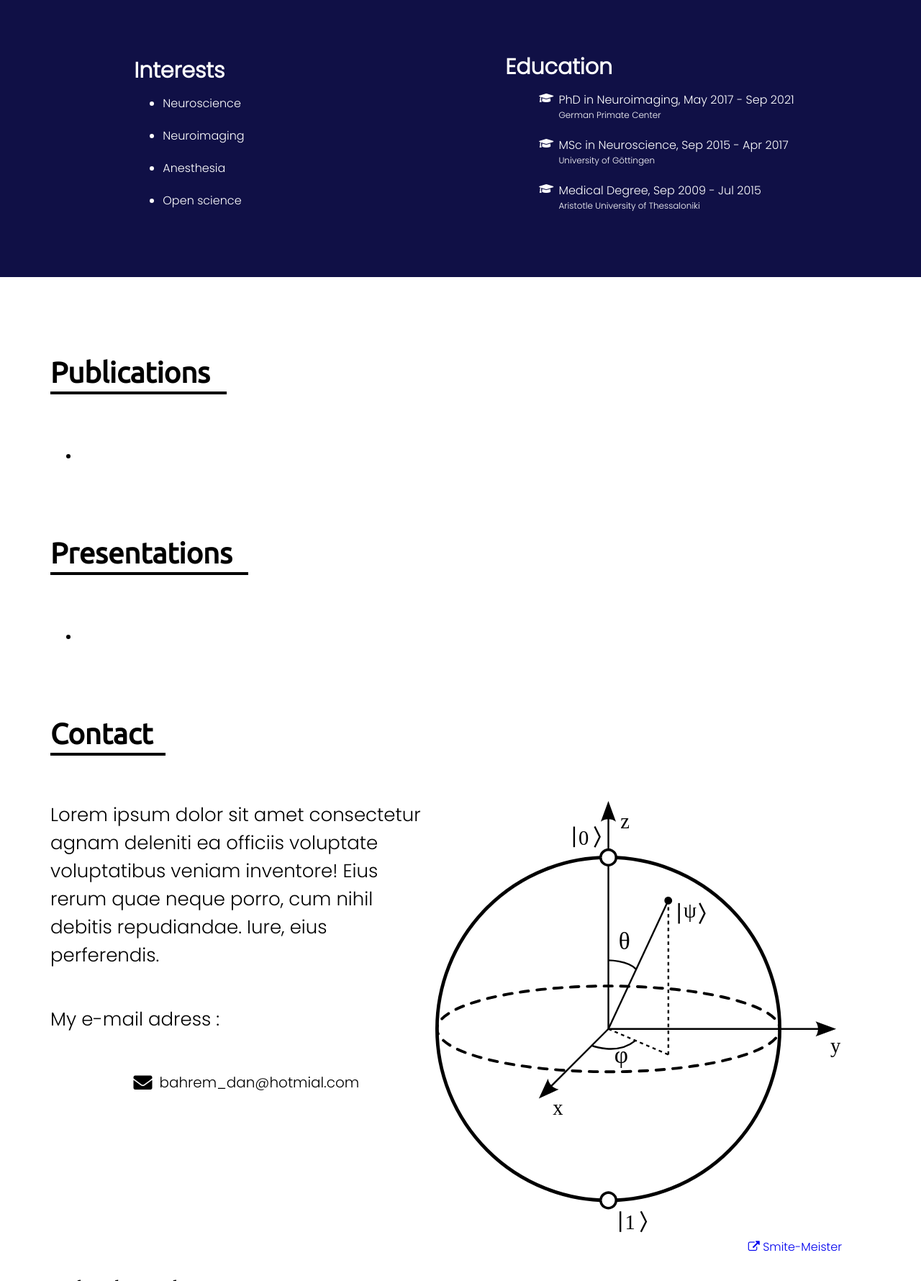
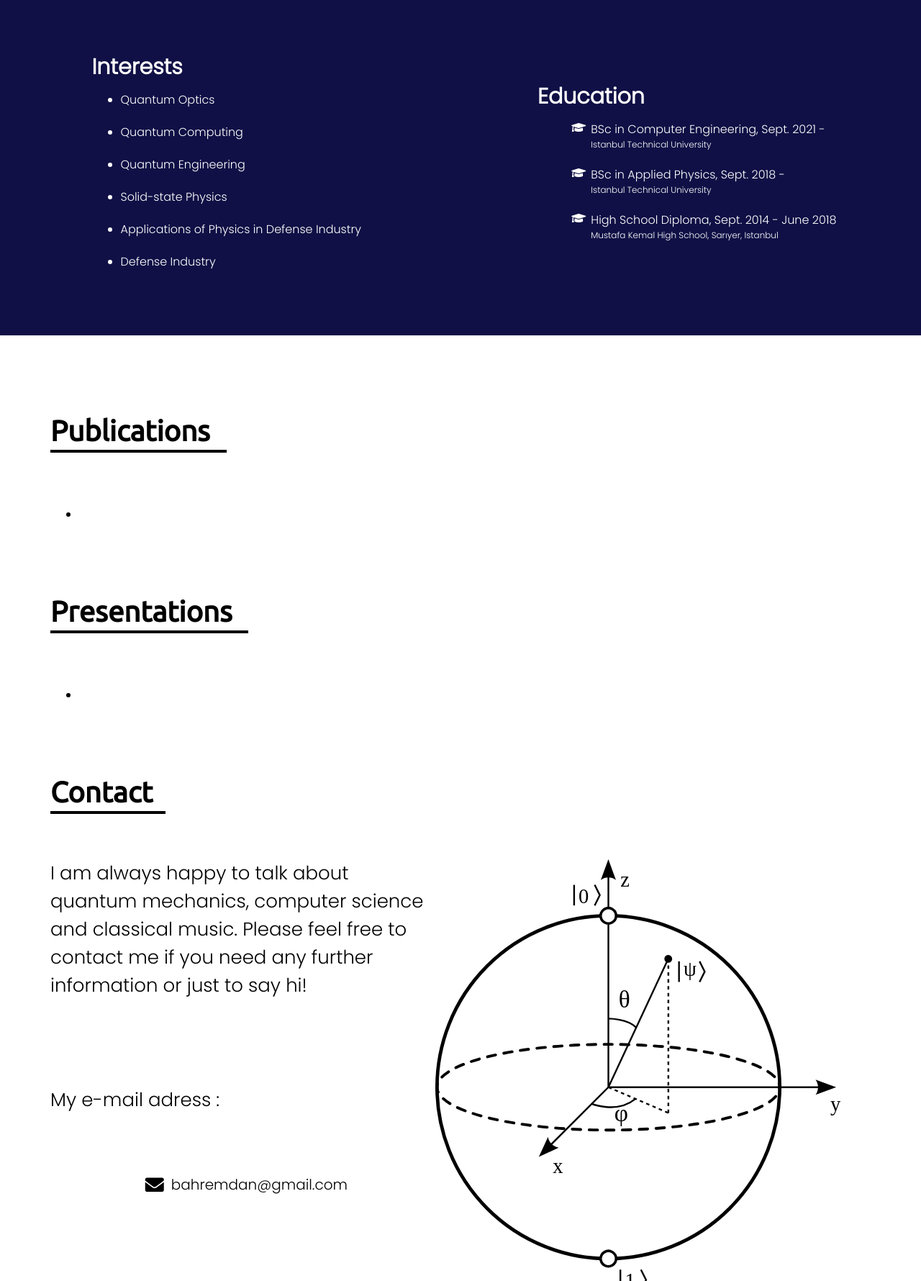
Before and after one commit to bahremsd/personal, a plain HTML site: page index.html in a window 1280 px wide. Shown: the part 1020-2800 px from the top of the page at 72% size. Drawn offline with Linux system fonts and the light colour scheme.

Commit message:
15. commit

```diff
--- a/index.html
+++ b/index.html
@@ -60,7 +60,7 @@
                     <img src="img/profile.jpg" alt="">
                 </div>
                 <div class="column right">
-                    <p>Lorem ipsum dolor sit amet consectetur <a href="https://www.google.com.tr/?hl=tr" target="_blank" style="color: rgb(156, 13, 156); text-decoration: none;" > adipisicing elit.</a>  Ex rerum mollitia voluptate dicta, velit quam at inventore repudiandae asperiores? Omnis earum ratione iusto voluptate debitis numquam est vel cupiditate quam vero consequuntur commodi amet officiis, eveniet, culpa quidem pariatur repellendus non dolore nostrum nam! Omnis iste suscipit dolore ipsa officia quia tenetur nam. Debitis voluptate facilis illum, sint laudantium voluptatem.</p>
+                    <p> Hi! My name is Bahrem Serhat Daniş and I am a third-year undergraduate student at <a href="https://www.google.com.tr/?hl=tr" target="_blank" style="color: rgb(156, 13, 156); text-decoration: none;" > Istanbul Technical University</a> with a double major in Applied Physics and Computer Engineering. My current interests are optical systems for quantum information processing, quantum optics, superconducting quantum computers and solid-state physics. Also, I have a broad interest in physics and computer science applications in the defense industry. </p>
                 </div>
             </div>
     </section>
@@ -73,13 +73,17 @@
               <h3>Interests</h3>
               <ul class="ul-interests">
 
-                <li>Neuroscience</li>
+                <li>Quantum Optics</li>
 
-                <li>Neuroimaging</li>
+                <li>Quantum Computing</li>
 
-                <li>Anesthesia</li>
+                <li>Quantum Engineering</li>
 
-                <li>Open science</li>
+                <li>Solid-state Physics</li>
+
+                <li>Applications of Physics in Defense Industry</li>
+
+                <li>Defense Industry</li>
 
               </ul>
             </div>
@@ -93,24 +97,24 @@
                 <li>
                   <i class="fa-li fas fa-graduation-cap"></i>
                   <div class="description">
-                    <p class="course">PhD in Neuroimaging, May 2017 - Sep 2021</p>
-                    <p class="institution">German Primate Center</p>
+                    <p class="course">BSc in Computer Engineering, Sept. 2021 - </p>
+                    <p class="institution">Istanbul Technical University</p>
                   </div>
                 </li>
 
                 <li>
                   <i class="fa-li fas fa-graduation-cap"></i>
                   <div class="description">
-                    <p class="course">MSc in Neuroscience, Sep 2015 - Apr 2017</p>
-                    <p class="institution">University of Göttingen</p>
+                    <p class="course">BSc in Applied Physics, Sept. 2018 - </p>
+                    <p class="institution">Istanbul Technical University</p>
                   </div>
                 </li>
 
                 <li>
                   <i class="fa-li fas fa-graduation-cap"></i>
                   <div class="description">
-                    <p class="course">Medical Degree, Sep 2009 - Jul 2015</p>
-                    <p class="institution">Aristotle University of Thessaloniki</p>
+                    <p class="course">High School Diploma, Sept. 2014 - June 2018</p>
+                    <p class="institution">Mustafa Kemal High School, Sarıyer, Istanbul</p>
                   </div>
                 </li>
 
@@ -143,11 +147,11 @@
         <h3 class="title">Contact</h3>
         <div class="firstpart">
             <div class="info" >
-                <p class="p1">Lorem ipsum dolor sit amet consectetur agnam deleniti ea officiis voluptate voluptatibus veniam inventore! Eius rerum quae neque porro, cum nihil debitis repudiandae. Iure, eius perferendis.</p>
+                <p class="p1">I am always happy to talk about quantum mechanics, computer science and classical music. Please feel free to contact me if you need any further information or just to say hi!</p>
                 <p class="p2">My e-mail adress :</p>
                 <div class="e-mail">
                     <i class="fas fa-envelope"></i>
-                    <p class="course">bahrem_dan@hotmial.com</p>
+                    <p class="course">bahremdan@gmail.com</p>
                 </div>
             </div>
             <div class="column left" >
@@ -159,7 +163,7 @@
         </div>
 
         <div class="secondpart">
-            <h3 class="title">Other hesaplar</h3>
+            <h3 class="title">Online Platforms</h3>
         </div>
 
         <div class="wrapper">
@@ -193,11 +197,11 @@
                 <h3>Bahrem Serhat Daniş</h3>
             </div>
             <div class="adress">
-                <p> İTÜ Fen Edebiyat Fakültesi <br> Reşitpaşa, 34469 <br> Sarıyer/İstanbul</p>
+                <p> ITU Faculty of Science and Letters <br> 34469, Maslak <br> Sarıyer, Istanbul, Turkey</p>
             </div>
         </div>
         <div class="middle">
-            <p>Son güncelleme : 22 Mayıs 2000</p>
+            <p> Last Updated on February 11th, 2022</p>
         </div>
         <a class="logo" href="https://www.itu.edu.tr" target="_blank" style="text-decoration: none;" >
             <img src="img/itu_logo.svg" alt="asdasda asdasdasd ">
--- a/style.css
+++ b/style.css
@@ -101,7 +101,7 @@ nav{
 @media screen and (max-width:1024px){
     html, body{overflow-x: hidden;}
     .nav-links{
-        position:absolute;
+        position:fixed;
         z-index:999;
         right: 0px;
         height: 50vh;
@@ -479,8 +479,8 @@ nav{
 }
 
 .contact .firstpart .info .p2{
-    margin-top: 50px;
-    margin-bottom: 50px;
+    margin-top: 120px;
+    margin-bottom: 80px;
 }
 
 .contact .firstpart .info .p3{
@@ -537,6 +537,11 @@ nav{
         width: 100%;
     }
 
+    .contact .firstpart .info .p2{
+        margin-top: 50px;
+        margin-bottom: 50px;
+    }
+
     .contact .firstpart {
         padding-right: 0px;
     }
@@ -571,7 +576,7 @@ nav{
     margin: 0px;
     bottom: -7px;
     left: 0px;
-    width: 200px;
+    width: 240px;
     height: 3px;
     background-color: black;
 }
@@ -724,10 +729,11 @@ nav{
     margin-left: 5px;
 }
 
+
 .footer .left .name {
     display: flex;
     text-align: center;
-    justify-content: center;
+    justify-content: flex-start;
     align-items: center;
 }
 
@@ -742,10 +748,12 @@ nav{
     .footer .left{
         padding-top: 20px;
         padding-bottom: 30px;
+        text-align: center;
     }
 
     .footer .left .name {
         display: flex;
+        justify-content: center;
     }
 
     .footer .middle{
```
